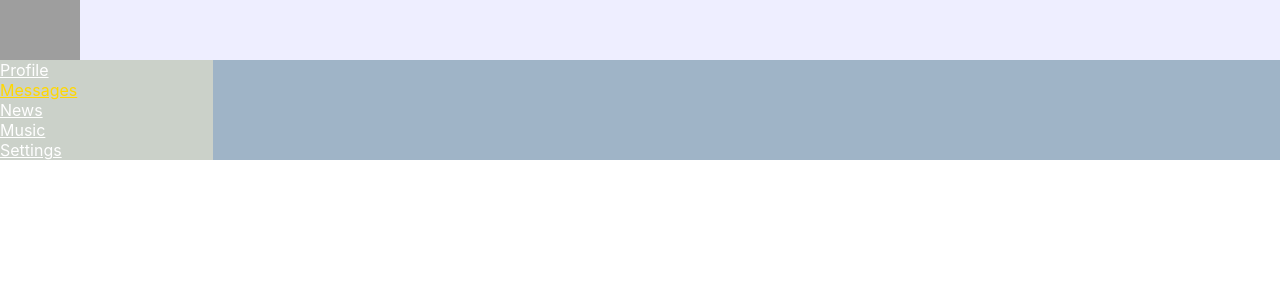
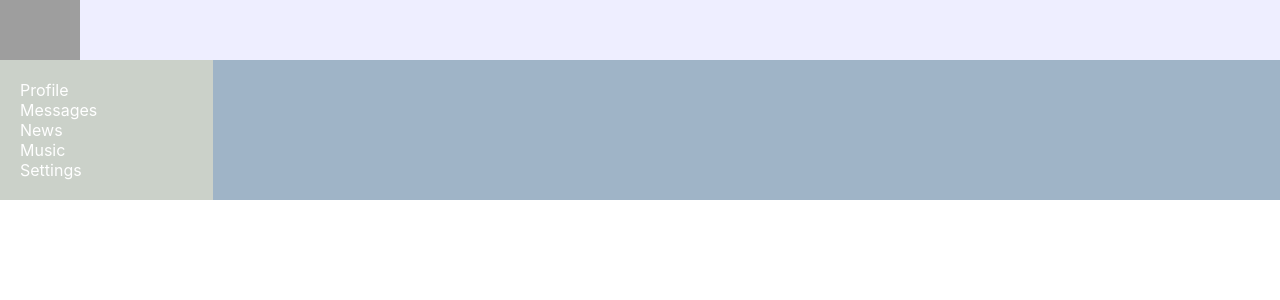
Before and after one commit to IgorBosin/samurai-way, a React (Create React App) app: page / in a window 1280 px wide. Shown: the top 300 px of the page. Built offline with nearby package versions, Linux system fonts and the light colour scheme; grey boxes are pictures that could not be loaded.

Commit message:
lesson 20

```diff
--- a/src/Components/Navbar/Navbar.module.css
+++ b/src/Components/Navbar/Navbar.module.css
@@ -2,12 +2,14 @@
 .nav {
     grid-area: n;
     background: #CBD1C9;
+    padding: 20px;
 
 }
-.item {
+.item a {
+    text-decoration: none;
     color:white;
 }
 
-.item.active {
+.item a.active {
     color:gold;
 }
--- a/src/Components/Navbar/Navbar.tsx
+++ b/src/Components/Navbar/Navbar.tsx
@@ -1,24 +1,25 @@
 import React from "react";
 import s from './Navbar.module.css'
+import {NavLink} from "react-router-dom";
 
 function Navbar() {
     return (
         <nav className={s.nav}>
-            <div>
-                <a href="/profile" className={s.item}>Profile</a>
+            <div className={s.item}>
+                <NavLink to='/profile' activeClassName={s.active}>Profile</NavLink>
             </div>
-            <div>
+            <div className={s.item}>
                 {/*<a className="item active">News</a>*/}
-                <a href='/dialog' className={`${s.item} ${s.active}`}>Messages</a>
+                <NavLink to='/dialog' activeClassName={s.active}>Messages</NavLink>
             </div>
-            <div>
-                <a href='/news' className={s.item}>News</a>
+            <div className={s.item}>
+                <NavLink to='/news' activeClassName={s.active}>News</NavLink>
             </div>
-            <div>
-                <a href='/music' className={s.item}>Music</a>
+            <div className={s.item}>
+                <NavLink to='/music' activeClassName={s.active}>Music</NavLink>
             </div>
-            <div>
-                <a href='/settings' className={s.item}>Settings</a>
+            <div className={s.item}>
+                <NavLink to='/settings' activeClassName={s.active}>Settings</NavLink>
             </div>
         </nav>
     )
```
Also changed, not shown: src/App.tsx (line endings or trailing spaces), 1 other file (tests, documents, lock files or other folders).
